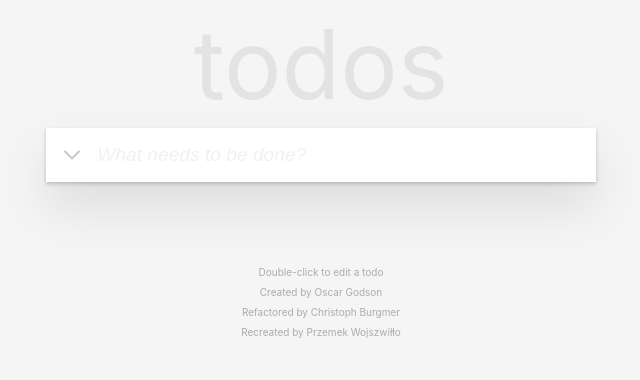
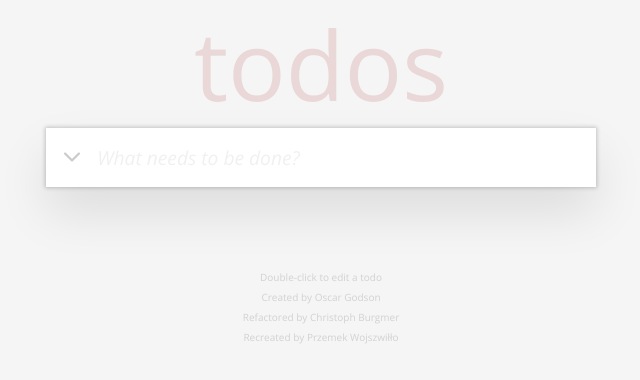
Before and after one commit to wonszfill/todos_clone, a React (Create React App) app in the folder to-do/: page / in a window 1280 px wide. Shown: the top 380 px of the page, without its empty margins (319-959 px from the left). Built offline with nearby package versions, Linux system fonts and the light colour scheme.

Commit message:
Style changes, add color pallete, style borders, add font family

```diff
--- a/to-do/public/index.html
+++ b/to-do/public/index.html
@@ -3,6 +3,9 @@
   <head>
     <meta charset="utf-8" />
     <link rel="icon" href="%PUBLIC_URL%/favicon.ico" />
+    <link rel="preconnect" href="https://fonts.googleapis.com">
+    <link rel="preconnect" href="https://fonts.gstatic.com" crossorigin>
+    <link href="https://fonts.googleapis.com/css2?family=Open+Sans:ital,wght@0,400;0,700;1,400&display=swap" rel="stylesheet">
     <meta name="viewport" content="width=device-width, initial-scale=1" />
     <meta name="theme-color" content="#000000" />
     <meta
--- a/to-do/src/TodoView.js
+++ b/to-do/src/TodoView.js
@@ -6,6 +6,7 @@ import { TodoItem } from './components/todoItem/todoItem';
 import { AddItem } from './components/addItem/AddItem';
 import { useParams } from 'react-router';
 import { NavLink } from 'react-router-dom';
+import {PALLETE} from './colors/PALLETE'
 
 const StyledApp = styled.div`
 	display: flex;
@@ -19,7 +20,7 @@ const StyledAppWraper = styled.div`
 
 const StyledAppTitle = styled.h1`
 	font-size: 6rem;
-	opacity: 0.1;
+	color: ${PALLETE.titleRedish};
 	margin: 1rem;
 `
 
@@ -34,7 +35,7 @@ const StyledTodosWrapper = styled.div`
 	flex-direction: column;
 	align-items: center;
 	background: white;
-	box-shadow: 0 2px 4px 0 rgba(0, 0, 0, 0.2), 0 25px 50px 0 rgba(0, 0, 0, 0.1);
+	box-shadow: 0 0px 4px 1px ${PALLETE.shadowBlack}, 0 25px 50px 0 rgba(0, 0, 0, 0.1);
 	z-index: 5;
 `
 
@@ -44,7 +45,7 @@ const StyledSummary = styled.div`
 	justify-content: space-between;
 	padding: 1rem;
 	background: white;
-	border-top: 1px solid rgba(128,128,128,0.3);
+	border-top: 1px solid ${PALLETE.borderGray};
 	width: 100%;
 	box-sizing: border-box;
 	box-shadow: 0 5px 4px 0 rgba(0, 0, 0, 0.2);
@@ -53,22 +54,22 @@ const StyledSummary = styled.div`
 		content: "";
 		position: absolute;
 		top: 100%;
-		left:2%;
-		width: 96%;
-		height: 0.6rem;
+		left:1.2%;
+		width: 97.6%;
+		height: 0.62rem;
 		background: rgba(256, 256, 256, 0.5);
-		box-shadow: 0 2px 4px 0 rgba(0, 0, 0, 0.2);
+		box-shadow: 0 2px 4px 0 ${PALLETE.shadowBlack};
 		z-index: 1;
 	};
 	&:after{
 		content: "";
 		position: absolute;
 		top: 100%;
-		left: 1%;
-		width: 98%;
-		height: 0.3rem;
-		background: rgb(230, 230, 230);
-		box-shadow: 0 2px 4px 0 rgba(0, 0, 0, 0.2);
+		left: .5%;
+		width: 99%;
+		height: 0.31rem;
+		background: white;
+		box-shadow: 0 2px 4px 0 ${PALLETE.shadowBlack}, inset 0px 1px 1px 1px ${PALLETE.shadowBlack};
 		z-index: 2;
 	}
 `
@@ -76,10 +77,10 @@ const StyledSummary = styled.div`
 const StyledNavLink = styled(NavLink)`
 	padding: 0.2rem 0.5rem;
 	text-decoration: none;
-	color: black;
+	color: inherit;
 	border-radius: 0.2rem;
 	&.active{
-		border:1px solid grey;
+		border:1px solid ${PALLETE.borderGray};
 	}
 `
 
@@ -109,7 +110,7 @@ const StyledFooter = styled.div`
 	padding: 1rem;
 	margin-top: 4rem;
 	line-height: 2;
-	color: rgba(0,0,0,0.3)
+	color: ${PALLETE.borderGray};
 `
 
 export function TodoView() {
--- /dev/null
+++ b/to-do/src/colors/PALLETE.jsx
@@ -0,0 +1,5 @@
+export const PALLETE = {
+    borderGray: "rgba(128,128,128,0.3)",
+    shadowBlack: "rgba(0, 0, 0, 0.2)",
+    titleRedish: "rgba(175, 47, 47, 0.15)",
+}
--- a/to-do/src/components/addItem/AddItem.jsx
+++ b/to-do/src/components/addItem/AddItem.jsx
@@ -10,6 +10,8 @@ const StyledAddItem = styled.input`
     margin: 0;
     text-align: left;
     background: white;
+    font-weight: inherit;
+    font-family: inherit;
     &:active{
         border: none;
     }
--- a/to-do/src/components/todoItem/todoItem.jsx
+++ b/to-do/src/components/todoItem/todoItem.jsx
@@ -2,12 +2,18 @@ import { useState } from "react";
 import styled from "styled-components";
 import XIcon from '../../icons/Xicon.png'
 import Check from '../../icons/Check.png'
+import { PALLETE } from "../../colors/PALLETE";
 
 const StyledRemoveButton = styled.img`
     width:1rem;
     padding: 0.2rem;
     margin-right: 0.3rem;
     visibility: hidden;
+    opacity: 0.3;
+    cursor: pointer;
+    &:hover{
+        opacity: 0.6;
+    }
 `
 
 const StyledTodoItem = styled.div`
@@ -17,7 +23,7 @@ const StyledTodoItem = styled.div`
     width: 100%;
     margin: 0;
     box-sizing: border-box;
-    border-top: 1px solid rgba(128,128,128,0.3);
+    border-top: 1px solid ${PALLETE.borderGray};
     display: flex;
     justify-content: start;
     align-items: center;
--- a/to-do/src/index.css
+++ b/to-do/src/index.css
@@ -59,6 +59,7 @@ body {
   background: #f5f5f5;
   text-align: center;
   color: #4d4d4d;
+  font-family: 'Open Sans', sans-serif;
 }
 
 code {
```
Also changed, not shown: 1 other file (tests, documents, lock files or other folders).
